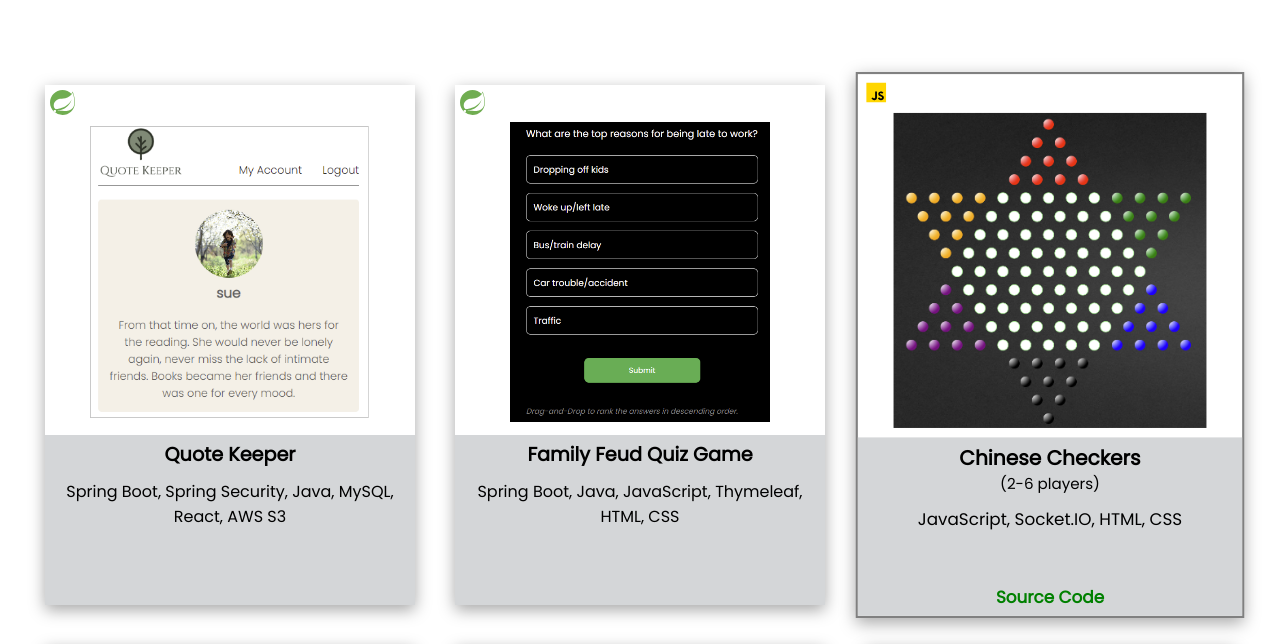
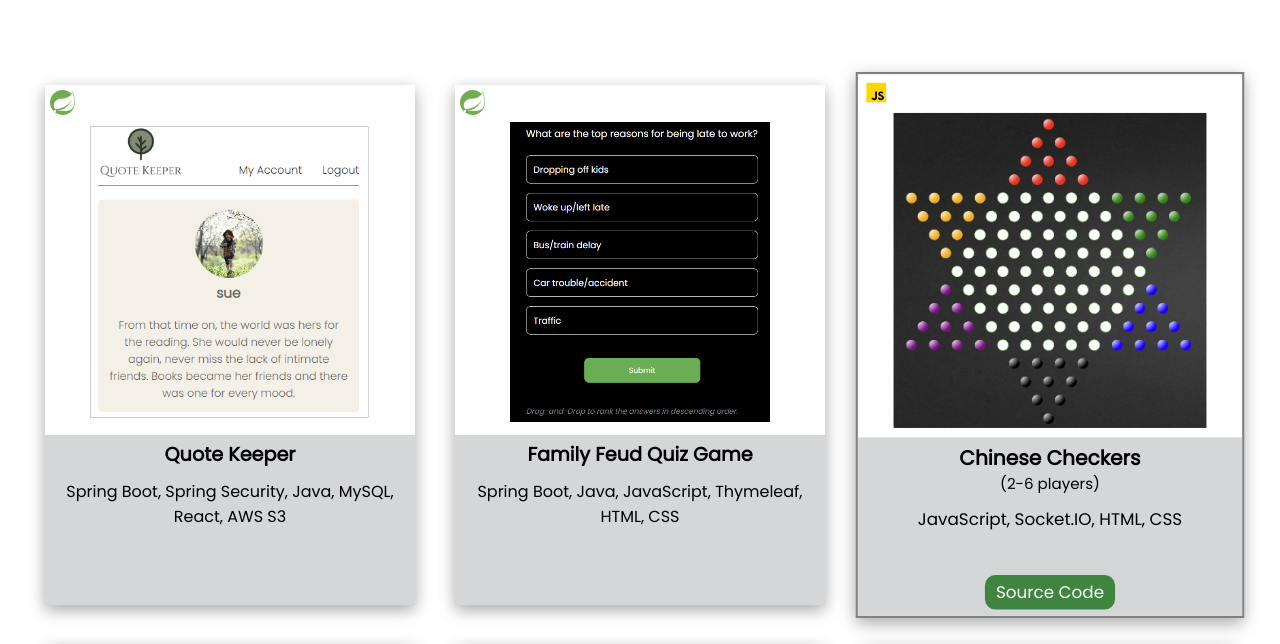
Before and after one commit to ssu526/portfolio, a plain HTML site: page index.html in a window 1280 px wide. In both pictures the pointer is over the link 1049 px from the left and 722 px from the top of the page. Shown: the part 135-779 px from the top of the page. Drawn offline with Linux system fonts and the light colour scheme.

Commit message:
updated css

```diff
--- a/style.css
+++ b/style.css
@@ -173,7 +173,7 @@ header{
 
 .project-links{
     position: absolute;
-    bottom: 5px;
+    bottom: 10px;
     left: 0px;
     right: 0px;
     font-weight: normal;
@@ -183,12 +183,13 @@ header{
 .project-links a{
     color: gray;
     text-decoration: none;
-    margin: 10px;
+    padding: 5px 10px;
 }
 
 .project-links a:hover{
-    color: green;
-    font-weight: bold;
+    color: white;
+    background-color: rgb(63, 133, 63);
+    border-radius: 10px;
 }
 
 
```
